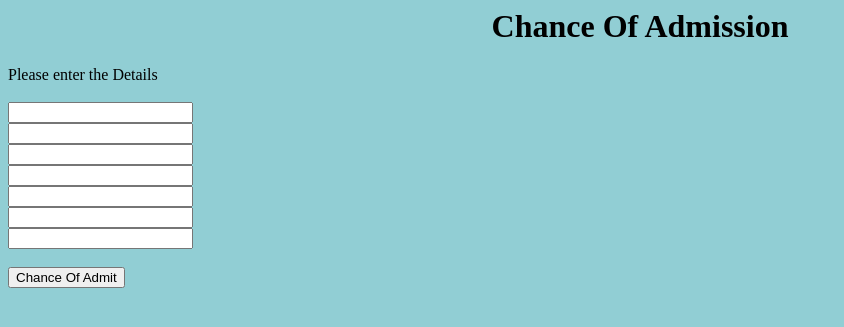
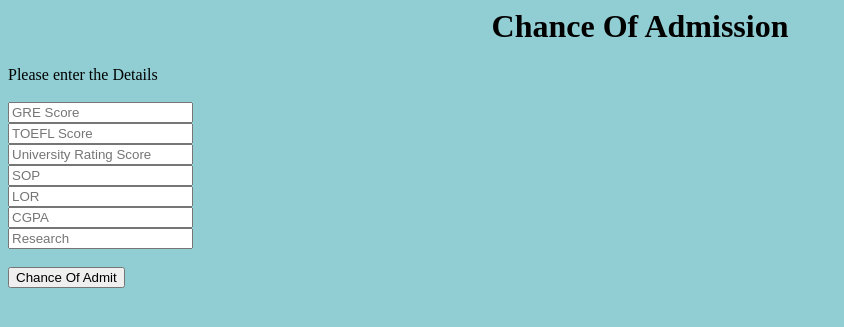
Before and after one commit to pkiran76/LR-Deployment, a Flask app: page / in a window 1280 px wide. Shown: the top 327 px of the page, without its empty margins (0-844 px from the left). Run offline with Flask 2, Linux system fonts and the light colour scheme; parts of the project's set-up code (start-up, migrations or seed data) failed here and were passed over.

Commit message:
Update index.html

```diff
--- a/templates/index.html
+++ b/templates/index.html
@@ -11,13 +11,13 @@
     <div class="form">
         <form action="/math" method="POST">
             <label>Please enter the Details</label></br></br>
-            <input type="text" name="GRE Score" id="GRE Score"></br>
-            <input type="text" name="TOEFL Score" id="TOEFL Score"></br>
-            <input type="text" name="University Rating Score" id="University Rating Score"></br>
-            <input type="text" name="SOP" id="SOP"></br>
-            <input type="text" name="LOR" id="LOR"></br>
-            <input type="text" name="CGPA" id="CGPA"></br>
-            <input type="text" name="Research" id="Research"></br></br>
+            <input type="text" name="GRE Score" id="GRE Score" matInput placeholder="GRE Score"></br>
+            <input type="text" name="TOEFL Score" id="TOEFL Score" matInput placeholder="TOEFL Score"></br>
+            <input type="text" name="University Rating Score" id="University Rating Score" matInput placeholder="University Rating Score"></br>
+            <input type="text" name="SOP" id="SOP" matInput placeholder="SOP"></br>
+            <input type="text" name="LOR" id="LOR" matInput placeholder="LOR"></br>
+            <input type="text" name="CGPA" id="CGPA" matInput placeholder="CGPA"></br>
+            <input type="text" name="Research" id="Research" matInput placeholder="Research"></br></br>
 
 
             <input type="submit" value="Chance Of Admit">
```
